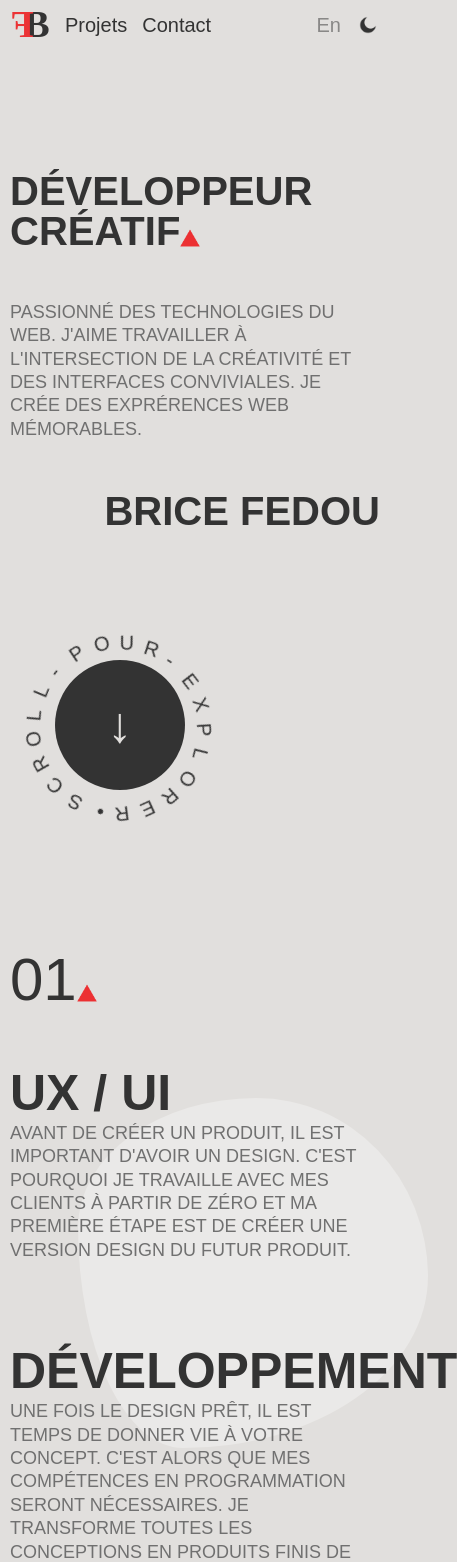
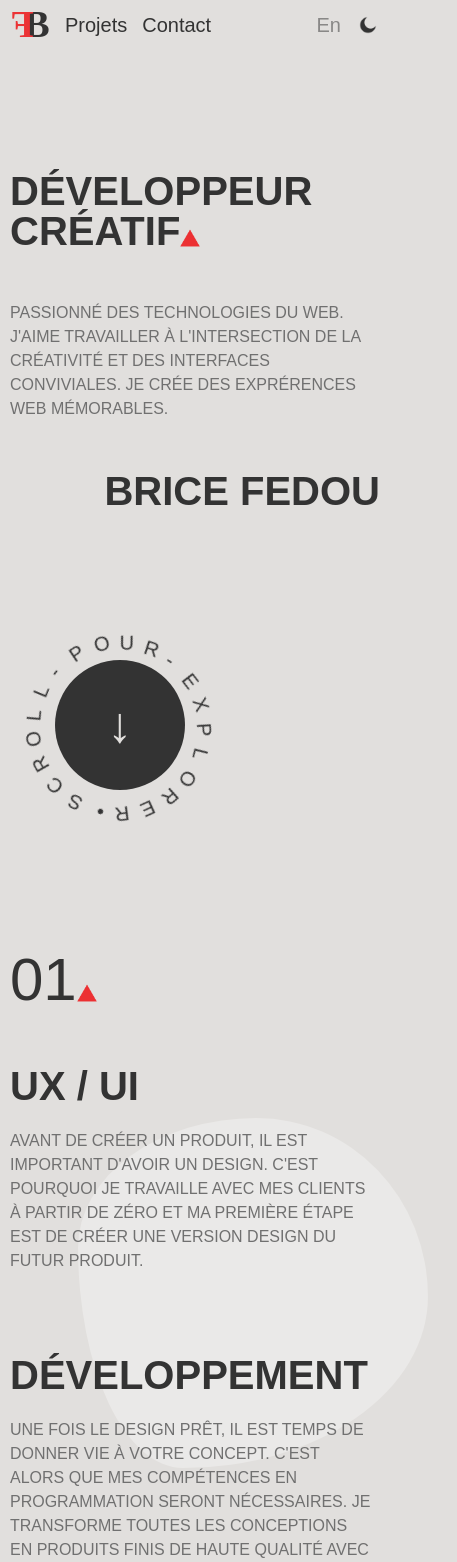
Before and after one commit to Bricefed/Portfolio-v.2022, a React (Create React App) app: page / in a window 390 px wide. Shown: the top 1562 px of the page, 457 px wide, since content can reach past the window. Built offline with nearby package versions, Linux system fonts and the light colour scheme; a web font is replaced by a local one.

Commit message:
Fix EM to REM and modify img header effect

```diff
--- a/src/styles/bases/_reset.scss
+++ b/src/styles/bases/_reset.scss
@@ -6,8 +6,11 @@
   box-sizing: border-box;
 }
 
+html {
+  font-size: 62.5%; // 1rem = 10px
+}
+
 body {
-  font-size: 62.5%; // 1em = 10px
   font-family: "Neue Montreal", sans-serif;
   background: $light;
   color: $dark;
@@ -20,25 +23,25 @@ body {
 
 h1,
 h2 {
-  font-size: 9em;
+  font-size: 9rem;
   text-transform: uppercase;
   line-height: 1em;
 
   @media (max-width: 1100px) {
-    font-size: 7em;
+    font-size: 7rem;
   }
 
   @media (max-width: 570px) {
-    font-size: 6em;
+    font-size: 6rem;
   }
 
   @media (max-width: 460px) {
-    font-size: 4em;
+    font-size: 4rem;
   }
 }
 
 h3 {
-  font-size: 8em;
+  font-size: 8rem;
   margin-left: 220px;
 
   &.number {
@@ -49,7 +52,7 @@ h3 {
     }
 
     @media (max-width: 880px) {
-      font-size: 6em;
+      font-size: 6rem;
       margin-left: 50px;
       margin-bottom: 50px;
     }
@@ -66,15 +69,23 @@ h3 {
 }
 
 h4 {
-  font-size: 8em;
+  font-size: 8rem;
   text-transform: uppercase;
 
   @media (max-width: 1100px) {
-    font-size: 6em;
+    font-size: 6rem;
   }
 
   @media (max-width: 880px) {
-    font-size: 5em;
+    font-size: 5rem;
+  }
+
+  @media (max-width: 465px) {
+    font-size: 4rem;
+  }
+
+  @media (max-width: 370px) {
+    font-size: 3.5rem;
   }
 }
 
@@ -94,13 +105,16 @@ a {
 
 p.description {
   width: min(750px, 95%);
-  font-size: 2em;
+  font-size: 2rem;
   text-transform: uppercase;
   line-height: 1.5em;
   color: $grey;
 
   @media (max-width: 1100px) {
-    font-size: 1.8em;
-    line-height: 1.3em;
+    font-size: 1.8rem;
+  }
+
+  @media (max-width: 500px) {
+    font-size: 1.6rem;
   }
 }
--- a/src/styles/components/_header.scss
+++ b/src/styles/components/_header.scss
@@ -34,10 +34,12 @@ header {
 
     img {
       position: absolute;
-      right: calc(-100% - 210px);
+      right: -50%;
+      bottom: 0;
       width: 285px;
-      border-radius: 150px 0 0 150px;
-      transform: translate(-50%, -50%);
+      border-radius: 150px;
+      transform: translate(-50%, -50%) scale(0);
+      opacity: 0;
       transition: .5s ease-in-out;
 
       @media (max-width: 1100px) {
@@ -47,7 +49,8 @@ header {
 
     &:hover {
       img {
-        right: -300px;
+        transform: translate(-50%, -50%) scale(1);
+        opacity: 1;
       }
     }
   }
--- a/src/styles/components/_navigation.scss
+++ b/src/styles/components/_navigation.scss
@@ -3,7 +3,7 @@ nav {
   justify-content: space-between;
   align-items: center;
   padding-inline: 30px 150px;
-  font-size: 2em;
+  font-size: 2rem;
 
   @media (max-width: 1100px) {
     padding-inline: 30px;
--- a/src/styles/components/_scroller.scss
+++ b/src/styles/components/_scroller.scss
@@ -23,7 +23,7 @@
       align-items: center;
       background: $dark;
       color: $light;
-      font-size: 5em;
+      font-size: 5rem;
     }
 
     .text {
@@ -35,7 +35,7 @@
       span {
         position: absolute;
         left: 50%;
-        font-size: 2em;
+        font-size: 2rem;
         text-transform: uppercase;
         transform-origin: 0 420%;
       }
--- a/src/styles/components/_services.scss
+++ b/src/styles/components/_services.scss
@@ -1,7 +1,6 @@
 section.services {
   position: relative;
-  height: 100vh;
-  padding-top: 100px;
+  padding-block: 100px 150px;
 
   &::before {
     content: "";
@@ -37,17 +36,21 @@ section.services {
     @media (max-width: 550px) {
       margin-left: 10px;
     }
+
+    h4 {
+      margin-bottom: 20px;
+    }
   }
 
   h6 {
     position: relative;
-    font-size: 3em;
+    font-size: 3rem;
     text-transform: uppercase;
     display: inline-block;
     transform: rotate(-90deg) translate(300px, 0px);
 
     @media (max-width: 880px) {
-      font-size: 2em;
+      font-size: 2rem;
       transform: rotate(-90deg) translate(300px, -40px);
     }
 
```
